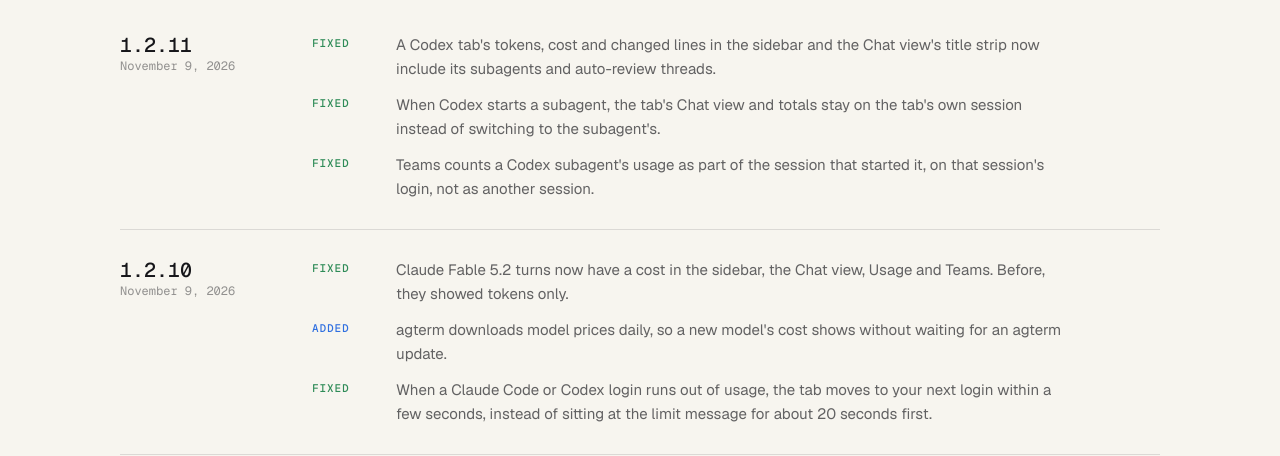
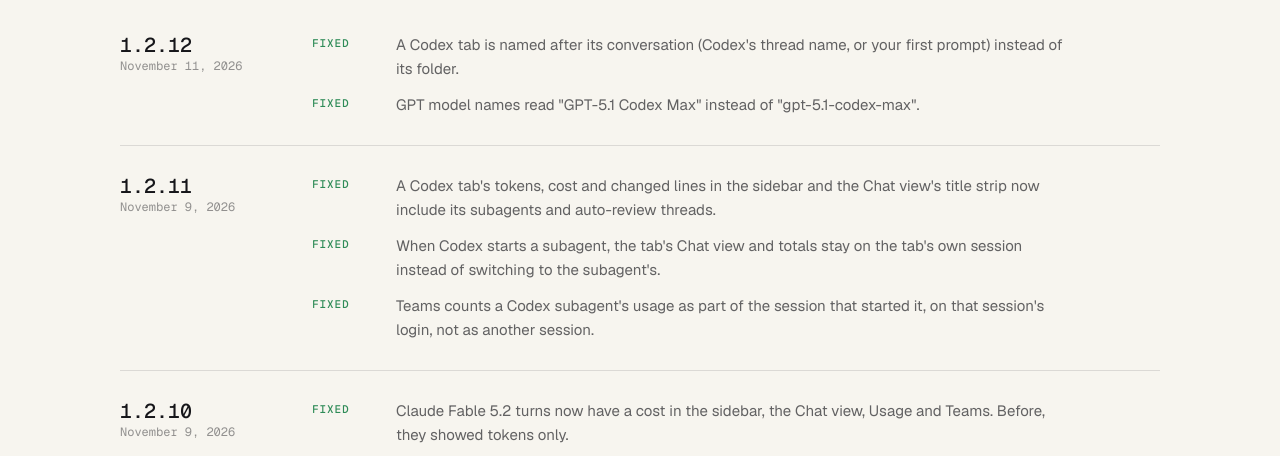
Before and after one commit to neelsatyavolu/agterm, a plain HTML site: page site/changelog.html in a window 1280 px wide. Shown: the part 282-738 px from the top of the page. Drawn offline with nearby package versions, Linux system fonts and the light colour scheme.

Commit message:
docs: site changelog for 1.2.12

```diff
--- a/site/changelog.html
+++ b/site/changelog.html
@@ -39,6 +39,17 @@
       </header>
 
       <div class="cl">
+        <section class="cl-release" id="v1.2.12" aria-labelledby="v1.2.12-title">
+          <header class="cl-head">
+            <h2 id="v1.2.12-title"><a href="#v1.2.12">1.2.12</a></h2>
+            <p class="meta"><time datetime="2026-11-11">November 11, 2026</time></p>
+          </header>
+          <ul class="cl-items">
+            <li><span class="cl-kind cl-fixed">Fixed</span><span>A Codex tab is named after its conversation (Codex&#x27;s thread name, or your first prompt) instead of its folder.</span></li>
+            <li><span class="cl-kind cl-fixed">Fixed</span><span>GPT model names read &quot;GPT-5.1 Codex Max&quot; instead of &quot;gpt-5.1-codex-max&quot;.</span></li>
+          </ul>
+        </section>
+
         <section class="cl-release" id="v1.2.11" aria-labelledby="v1.2.11-title">
           <header class="cl-head">
             <h2 id="v1.2.11-title"><a href="#v1.2.11">1.2.11</a></h2>
```
